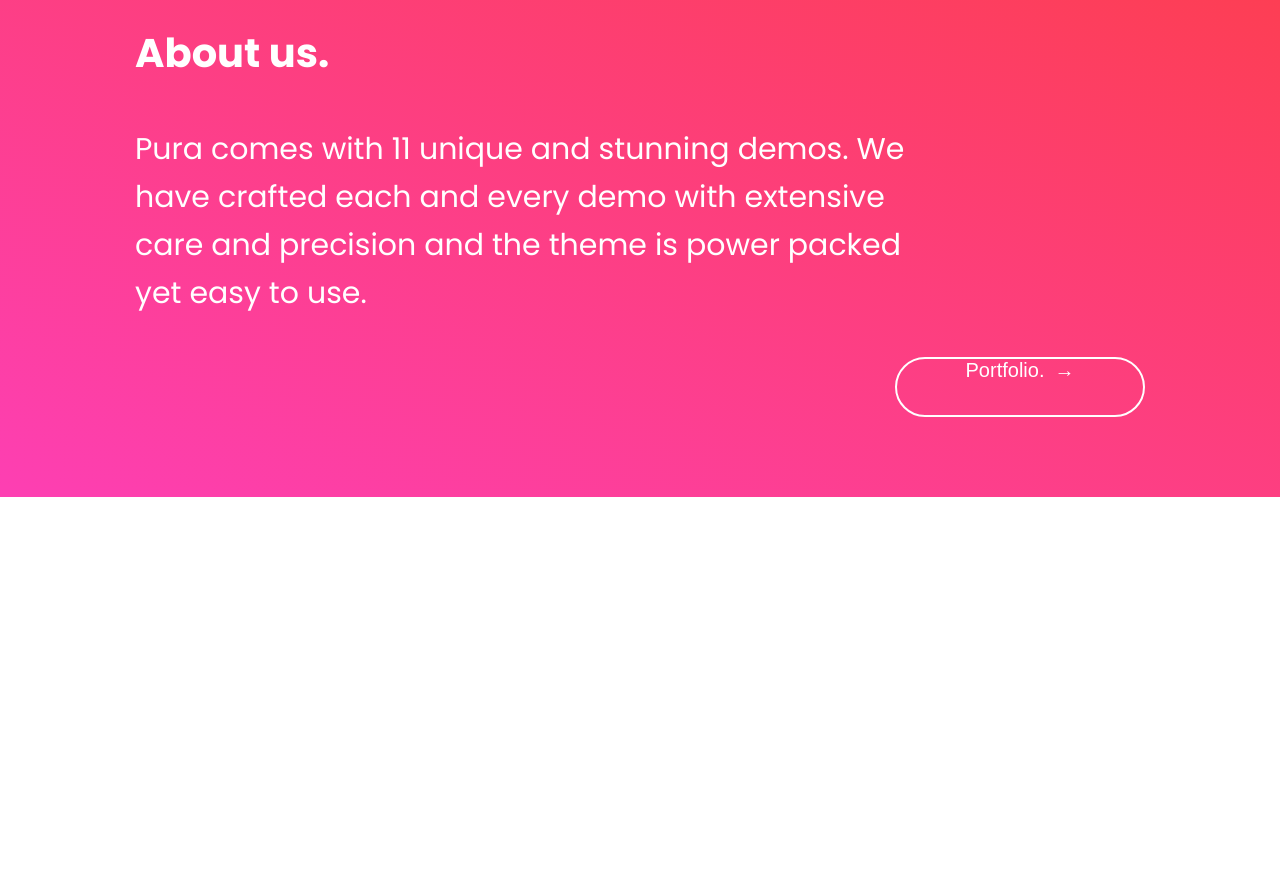
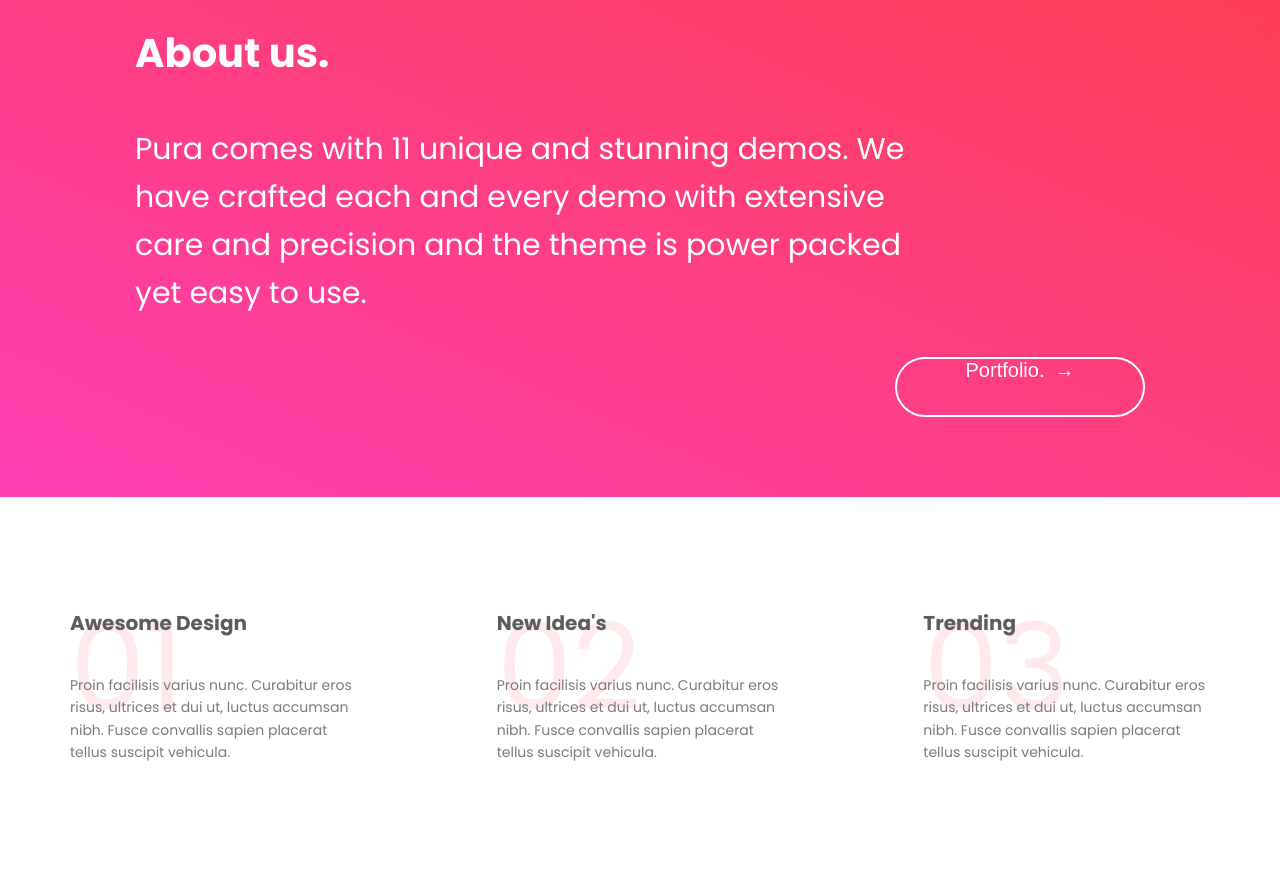
Before and after one commit to arekko/pura_landing, a website: page index.html in a window 1280 px wide. Shown: the part 734-1608 px from the top of the page. Before the commit the page ends 1231 px from the top, so only its background shows below. Drawn offline with Linux system fonts and the light colour scheme.

Commit message:
advantage section

```diff
--- a/index.html
+++ b/index.html
@@ -94,6 +94,36 @@
       <button class="section-about__btn">Portfolio. <span>&rarr;</span></button>
     </div>
 
+    <div class="advantages-section">
+      <div class="advantages-section__block">
+          <span class="advantages-section__block__num">01</span>
+        <h3 class="advantages-section__block__title">Awesome Design</h3>
+        <p class="advantages-section__block__text">
+            Proin facilisis varius nunc. Curabitur eros risus,
+            ultrices et dui ut, luctus accumsan nibh. Fusce
+            convallis sapien placerat tellus suscipit vehicula.
+        </p>
+      </div>
+      <div class="advantages-section__block">
+          <span class="advantages-section__block__num">02</span>
+          <h3 class="advantages-section__block__title">New Idea's</h3>
+          <p class="advantages-section__block__text">
+              Proin facilisis varius nunc. Curabitur eros risus,
+              ultrices et dui ut, luctus accumsan nibh. Fusce
+              convallis sapien placerat tellus suscipit vehicula.
+          </p>
+        </div>
+        <div class="advantages-section__block">
+            <span class="advantages-section__block__num">03</span>
+            <h3 class="advantages-section__block__title">Trending</h3>
+            <p class="advantages-section__block__text">
+                Proin facilisis varius nunc. Curabitur eros risus,
+                ultrices et dui ut, luctus accumsan nibh. Fusce
+                convallis sapien placerat tellus suscipit vehicula.
+            </p>
+          </div>
+    </div>
+
   </body>
 
 
--- a/sass/_base.scss
+++ b/sass/_base.scss
@@ -5,6 +5,9 @@
   --color-purple: #fd3fb3;
   --color-white: #fff;
   --color-red-text: #fd3e4f;
+  --color-grey-text: #5c5c5c;
+  --color-grey-light: #7b7b7b;
+
 }
 
 * {
--- a/sass/_components.scss
+++ b/sass/_components.scss
@@ -179,3 +179,68 @@
     transform: translateX(0);
   }
 }
+
+
+// Advantages section
+
+.advantages-section {
+  min-height: 35rem;
+  display: flex;
+
+  &__block {
+    padding: 11rem 7rem;
+    position: relative;
+
+
+
+    &:hover {
+      background-image: linear-gradient(to right top, var(--color-purple), var(--color-red));
+      padding-top: 5rem;
+      padding-bottom: 3rem;
+    }
+    &:hover &__title {
+      color: white;
+
+    }
+    &:hover &__text {
+      color: white;
+    }
+    &:hover &__num {
+      color: white;
+      opacity: 100;
+      position: relative;
+      font-size: 6rem;
+    }
+
+    &__num {
+      font-size: 12rem;
+      color: var( --color-red);
+      opacity: .1;
+      position: absolute;
+      line-height: 12rem;
+      z-index: 1;
+
+    }
+
+    &__title {
+      font-size: 2rem;
+      color: var(--color-grey-text);
+      margin-bottom: 3.5rem;
+      top: 0;
+      position: relative;
+      z-index: 999;
+    }
+
+    &__text {
+      font-size: 1.4rem;
+      color: var(--color-grey-light);
+      z-index: 999;
+      position: relative;
+
+    }
+
+  }
+
+
+
+}
```
Also changed, not shown: css/style.css.
